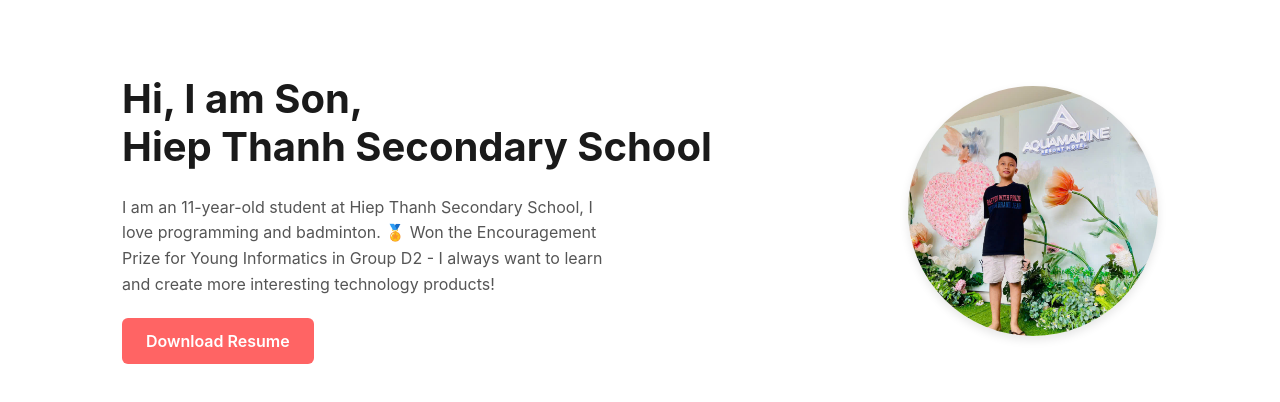
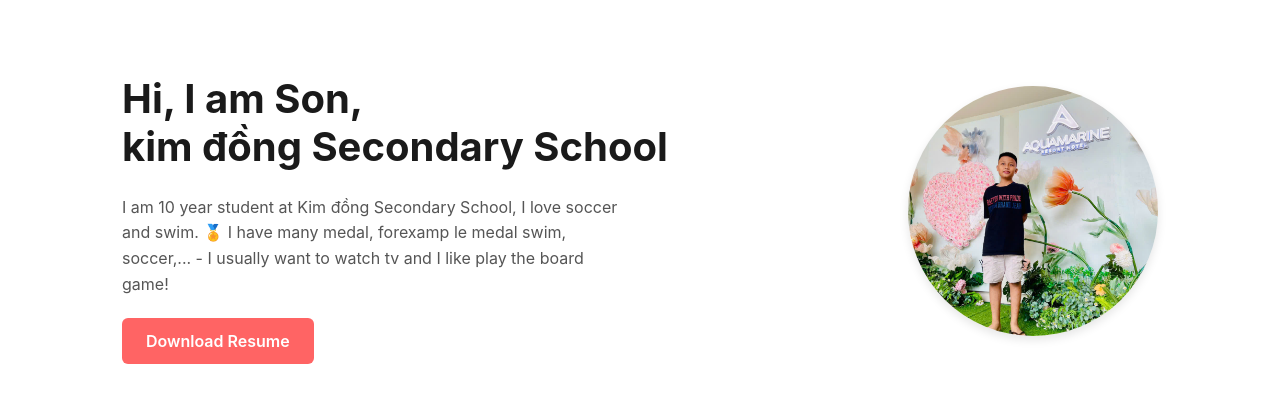
Before and after one commit to thanhloan6187-cell/poftfolio, a plain HTML site: page index.html in a window 1280 px wide. Shown: the part 132-534 px from the top of the page. Drawn offline with Linux system fonts and the light colour scheme.

Commit message:
update index

```diff
--- a/index.html
+++ b/index.html
@@ -28,9 +28,9 @@
   <!-- Hero Section -->
   <section class="hero">
     <div class="hero-text">
-      <h1>Hi, I am Son,<br>Hiep Thanh Secondary School </h1>
+      <h1>Hi, I am Son,<br>kim đồng Secondary School </h1>
       <p>
-I am an 11-year-old student at Hiep Thanh Secondary School, I love programming and badminton. 🏅 Won the Encouragement Prize for Young Informatics in Group D2 - I always want to learn and create more interesting technology products!
+I am  10 year student at Kim đồng Secondary School, I love soccer and swim. 🏅 I have many medal, forexamp le medal swim, soccer,... - I usually want to watch tv and I like play the board game!
       </p>
       <a href="#" class="btn">Download Resume</a>
     </div>
```
